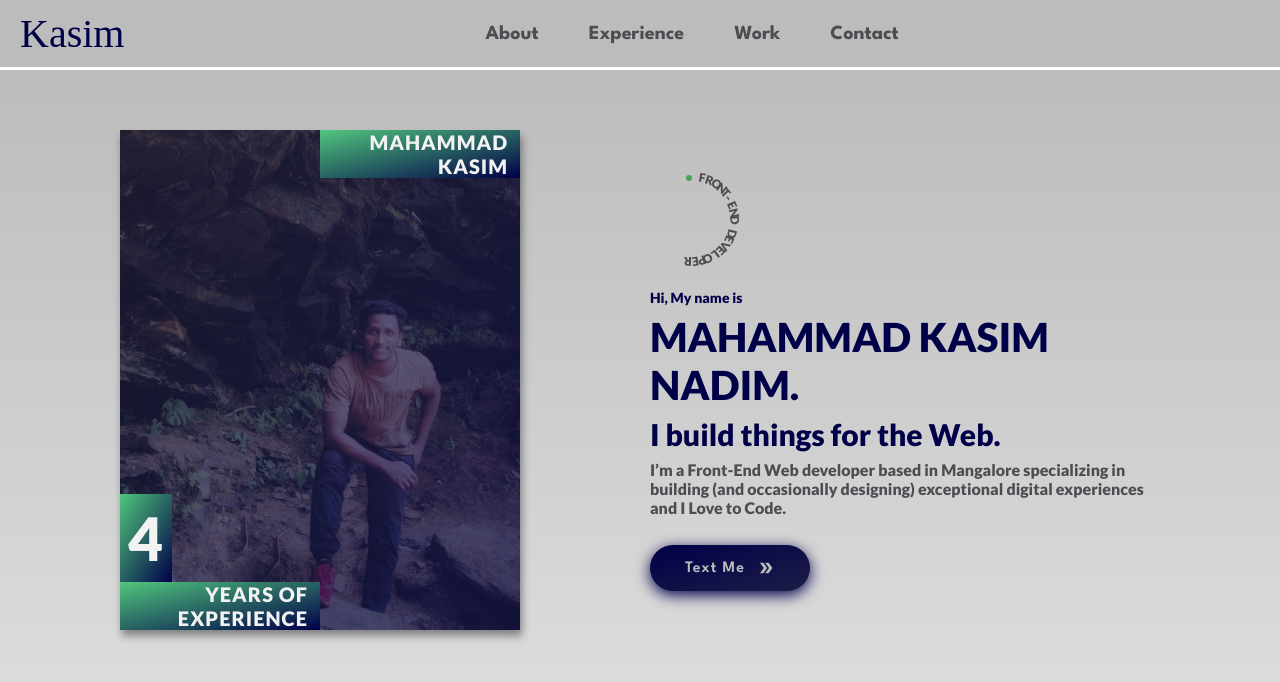
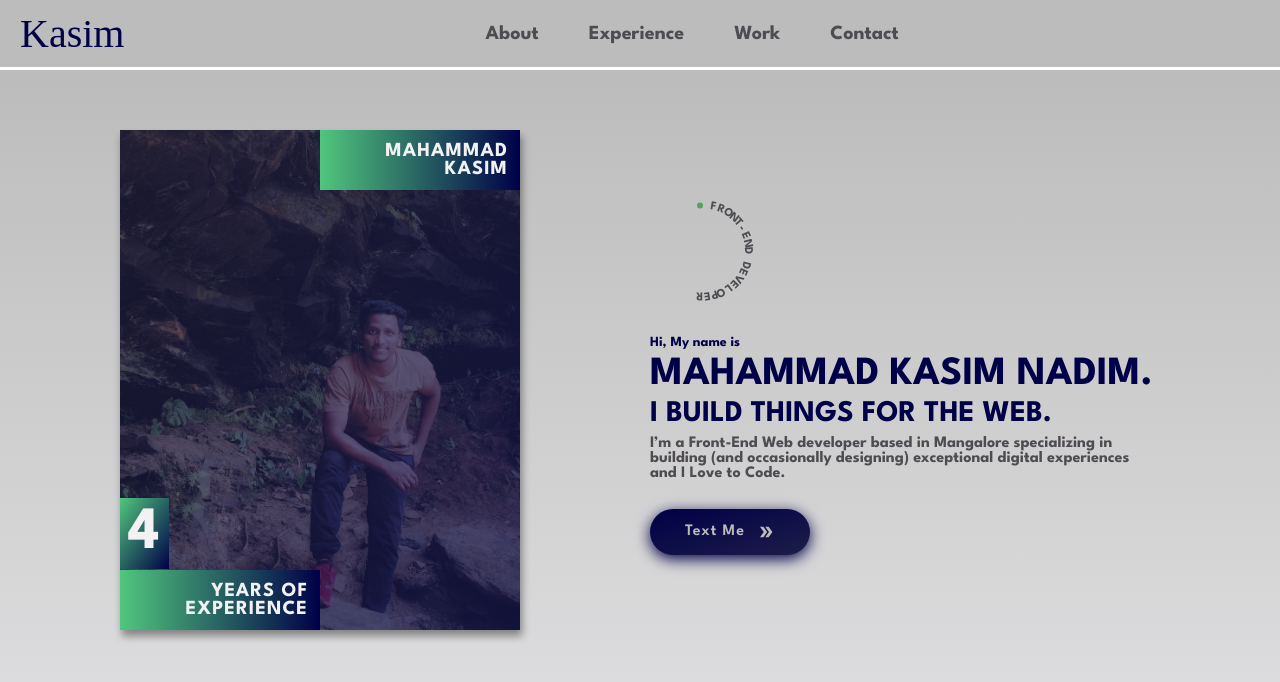
Before and after one commit to kasimnadim6/portfolio, a Next.js app: page / in a window 1280 px wide. Shown: the top 682 px of the page. Built offline with nearby package versions, Linux system fonts and the light colour scheme; a web font is replaced by a local one.

Commit message:
style changes

```diff
--- a/components/Banner/Banner.module.scss
+++ b/components/Banner/Banner.module.scss
@@ -17,6 +17,9 @@
       transition: all 0.6s;
       box-shadow: 2px 6px 8px rgba(0, 0, 0, 0.4);
       position: relative;
+      &:hover {
+        cursor: pointer;
+      }
       &:before {
         position: absolute;
         top: 0;
@@ -24,26 +27,17 @@
         width: 100%;
         height: 100%;
         content: '';
-        opacity: 1;
         background: linear-gradient(
           to bottom right,
           rgba(#242448, 0.6),
           rgba(#161648, 0.8)
         );
-        transition: opacity 0.3s ease-in-out;
-      }
-      &:hover {
-        cursor: pointer;
-        transform: translateY(-0.3rem);
-        &::before {
-          opacity: 0;
-        }
       }
       .name,
       .experience {
         position: absolute;
         background: linear-gradient(
-          to top left,
+          to left,
           var(--primary-color),
           var(--tertiary-color)
         );
@@ -54,9 +48,9 @@
         text-transform: uppercase;
         color: #f2f2f2;
         width: 50%;
+        padding: 1.2rem;
         text-align: end;
         span {
-          padding: 1.2rem;
           box-decoration-break: clone;
         }
       }
@@ -72,7 +66,8 @@
           text-align: start;
           position: absolute;
           //   color: var(--primary-color);
-          top: -8.8rem;
+          top: -7.2rem;
+          left: 0;
           background: linear-gradient(
             to top left,
             var(--primary-color),
@@ -80,30 +75,25 @@
           );
         }
       }
-      &:hover {
-        .name,
-        .experience {
-          display: none;
-        }
-      }
     }
   }
   .about {
     flex: 1;
     font-weight: bold;
-    position: relative;
     .circle {
       width: 10rem;
       height: 10rem;
-      //   background-color: red;
+      // background-color: red;
       border-radius: 10rem;
-      margin-bottom: 2rem;
+      margin-bottom: 3rem;
+      position: relative;
     }
     .role {
       font-size: 1.2rem;
       position: absolute;
       top: 0;
-      left: 7%;
+      left: 50%;
+      transform: translate(-50%, -50%);
       text-transform: uppercase;
       color: var(--dark-dim);
       span {
@@ -116,7 +106,6 @@
         height: 6px;
         border-radius: 50%;
         background: #4ca456;
-        // margin: 0 0.7rem;
         display: inline-block;
       }
     }
@@ -137,9 +126,9 @@
         }
         &--2 {
           font-size: 3rem;
+          text-transform: uppercase;
         }
         &--3 {
-          font-weight: 600;
           color: var(--dark-dim);
           font-size: 1.6rem;
           padding-top: 0.8rem;
--- a/components/Banner/Banner.tsx
+++ b/components/Banner/Banner.tsx
@@ -2,7 +2,6 @@ import styles from './Banner.module.scss';
 import Image from 'next/image';
 import profile from '../../public/sub.jpg';
 import { useEffect } from 'react';
-import { CgArrowLongRight } from 'react-icons/cg';
 import { MdOutlineDoubleArrow } from 'react-icons/md';
 
 const Banner = () => {
@@ -22,14 +21,6 @@ const Banner = () => {
     <div className={styles['banner']}>
       <div className={styles['profile']}>
         <div className={styles['profile__pic']}>
-          {/* <Image
-          src={profile}
-          alt="profile"
-          //   width={400}
-          //   height={400}
-          layout="fixed"
-
-        /> */}
           <div className={styles.name}>
             <span>Mahammad Kasim</span>
           </div>
@@ -41,9 +32,10 @@ const Banner = () => {
       </div>
 
       <div className={styles['about']}>
-        <div className={styles.circle}></div>
-        <div className={styles.role} id="role">
-          Front-end Developer
+        <div className={styles.circle}>
+          <div className={styles.role} id="role">
+            Front-end Developer
+          </div>
         </div>
         <div className={styles['intro-container']}>
           <span className={styles['tag--1']}>Hi, My name is</span>
--- a/components/Header/Header.module.scss
+++ b/components/Header/Header.module.scss
@@ -26,7 +26,6 @@
         cursor: pointer;
         font-size: 2rem;
         padding: 1rem 2rem;
-        font-family: 'League Spartan', sans-serif;
         transition: all 0.4s;
         &:not(:last-child) {
           margin-right: 1rem;
--- a/styles/_mixins.scss
+++ b/styles/_mixins.scss
@@ -1,7 +1,7 @@
 @mixin button-style {
   border: none;
   border-radius: 50rem;
-  font-family: 'League Spartan', sans-serif;
+  font-family: inherit;
   font-size: 1.6rem;
   font-weight: 600;
   letter-spacing: 1px;
--- a/styles/globals.scss
+++ b/styles/globals.scss
@@ -9,7 +9,8 @@
 
 html,
 body {
-  font-family: 'Lato', sans-serif;
+  font-family: 'League Spartan', sans-serif;
+  // font-family: 'Lato', sans-serif;
   font-size: 62.5%;
   //  font-family: 'League Spartan', sans-serif;
 }
```
